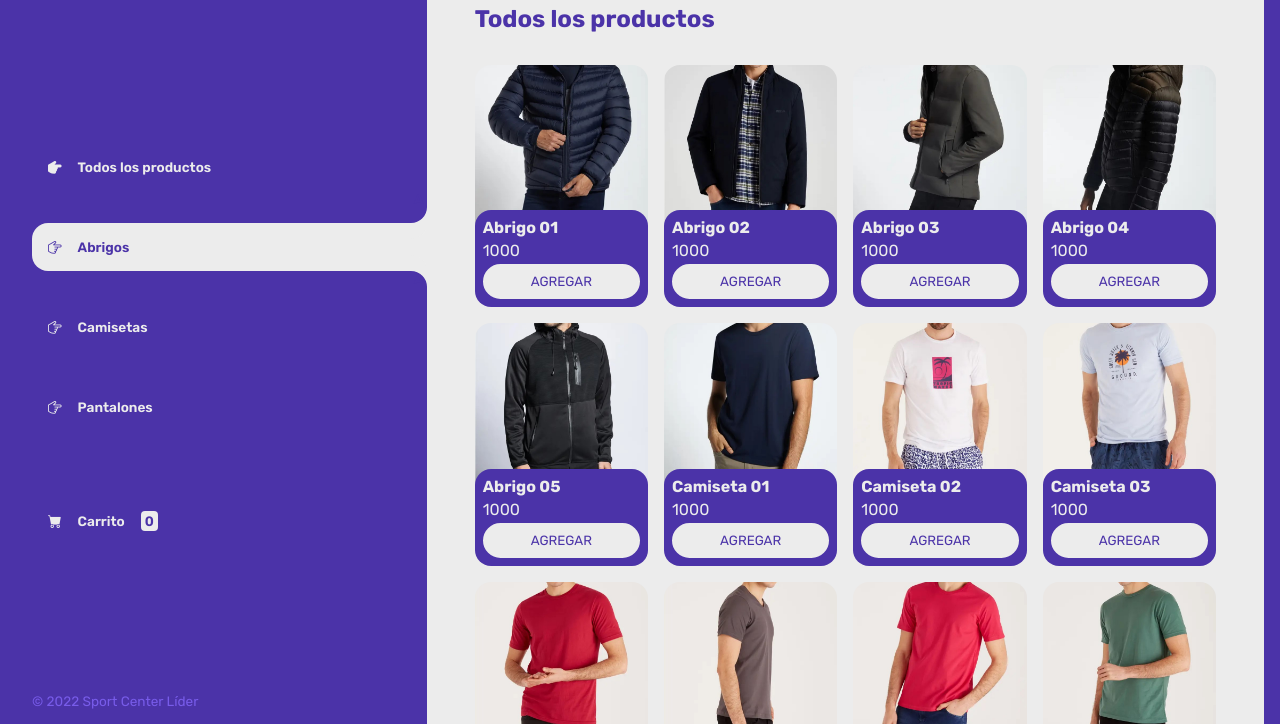
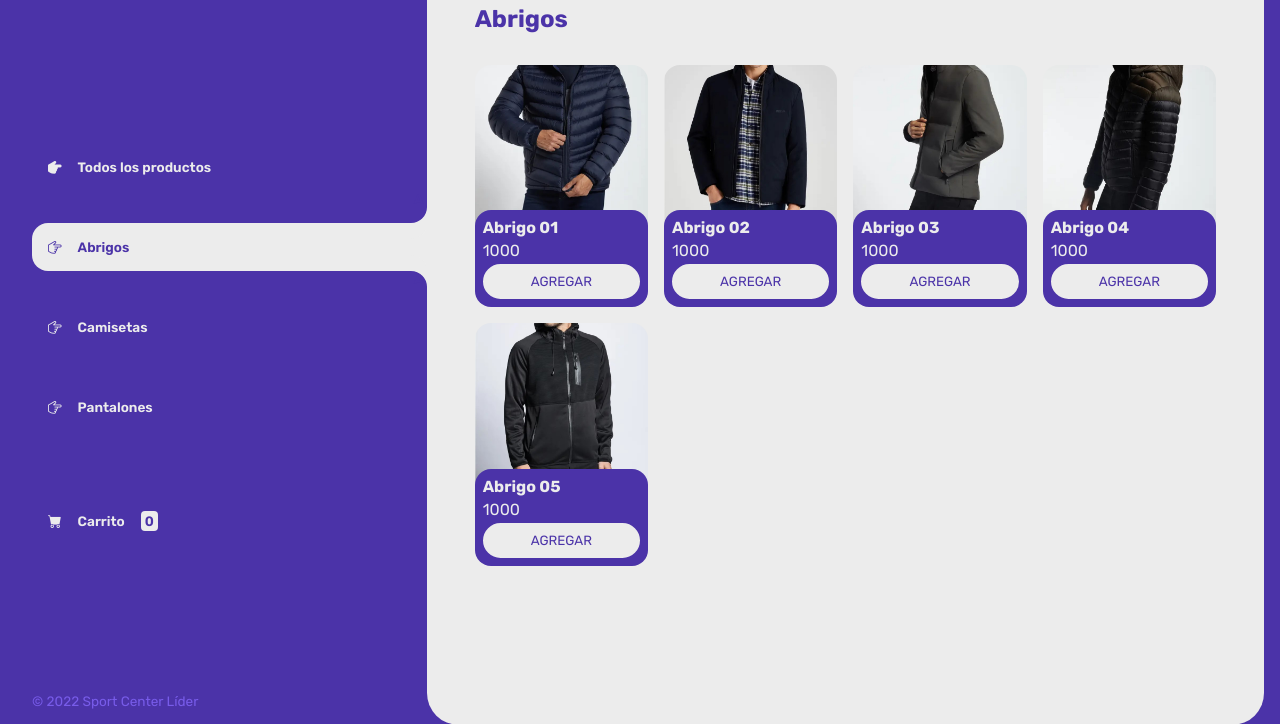
Before and after one commit to mibarra22/ecommerce-JS, a plain HTML site: page index.html in a window 1280 px wide. Both pictures are taken after a click on the button "Abrigos". Shown: the part 59-783 px from the top of the page. Drawn offline with nearby package versions, Linux system fonts and the light colour scheme.

Commit message:
subiendo productos

```diff
--- a/css/main.css
+++ b/css/main.css
@@ -64,6 +64,7 @@ aside{
     font-weight: 600;
     padding: 1rem;
     font-size: .85rem;
+    width: 100%;
 
 }
 
--- a/js/main.js
+++ b/js/main.js
@@ -187,9 +187,13 @@ const productos = [
 /** Con este código llenaremos los productos del array al id #contenedor-productos */
 const contenedorProductos = document.querySelector("#contenedor-productos");
 const botonesCategorias = document.querySelectorAll(".boton-categoria");
+const tituloPrincipal =document.querySelector("#titulo-principal");
+let botonesAgregar = document.querySelectorAll(".producto-agregar");
 
-function cargarProductos(){
-    productos.forEach(producto => {
+function cargarProductos(productosElegidos){
+    contenedorProductos.innerHTML = "";
+
+    productosElegidos.forEach(producto => {
 
         const div = document.createElement("div");
         div.classList.add("producto");
@@ -205,7 +209,7 @@ function cargarProductos(){
         contenedorProductos.append(div);
     })
 }
-cargarProductos();
+cargarProductos(productos);
 
 /*Llamamos a todos los botones categorias */
 botonesCategorias.forEach(boton =>{
@@ -214,10 +218,25 @@ botonesCategorias.forEach(boton =>{
         botonesCategorias.forEach(boton => boton.classList.remove("active"));
 
         e.currentTarget.classList.add("active");
+
+        if(e.currentTarget.id != "todos"){
+            const productoCategoria = productos.find(producto => producto.categoria.id === e.currentTarget.id);
+            console.log(productoCategoria);
+            tituloPrincipal.innerText = productoCategoria.categoria.nombre;
+
+            const productosBoton = productos.filter(producto => producto.categoria.id === e.currentTarget.id);
+            cargarProductos(productosBoton);
+        } else{
+            tituloPrincipal.innerText = "Todos los productos";
+            cargarProductos(productos);
+
+        }
     })
+});
 
-})
-
+function actualizarBotonesAgregar(){
+    botonesAgregar = document.querySelectorAll(".producto-agregar");
+}
 
 
 
```
